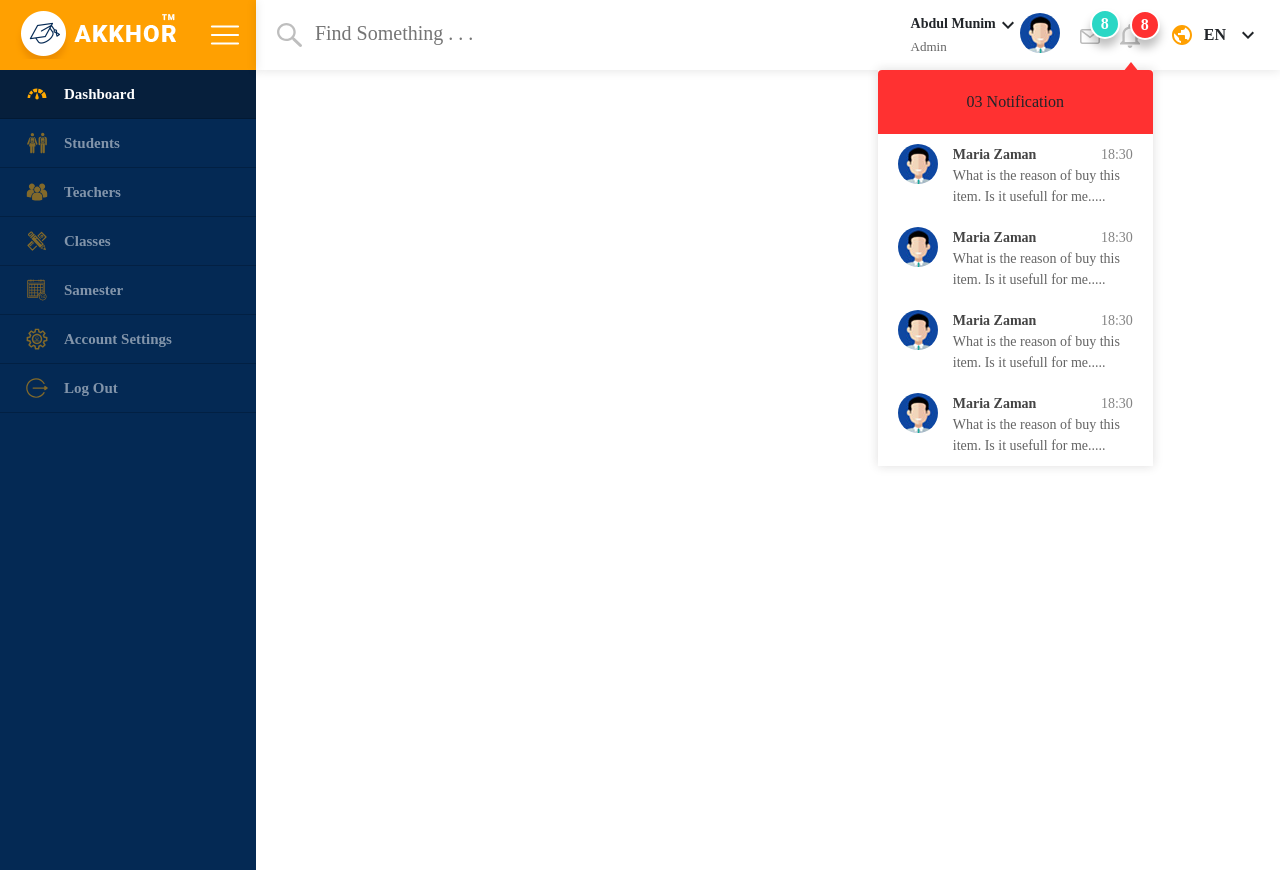
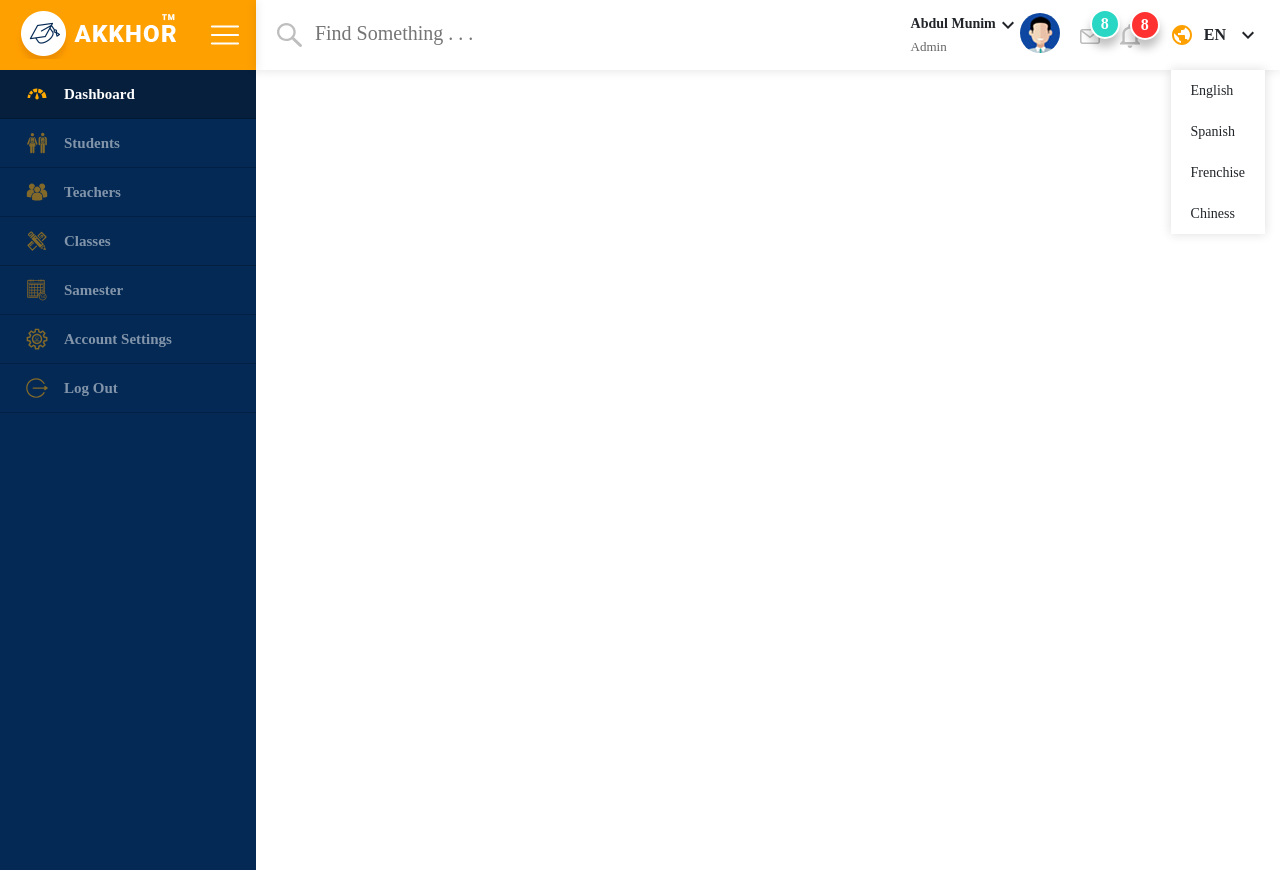
Before and after one commit to AbdulMunim343/unisystem, a React (Create React App) app: page / in a window 1280 px wide. Built offline with nearby package versions, Linux system fonts and the light colour scheme; a web font is replaced by a local one.

Commit message:
languge menu

```diff
--- a/src/common/topbar/Topbar.js
+++ b/src/common/topbar/Topbar.js
@@ -8,13 +8,15 @@ import PersonOutlineOutlinedIcon from '@material-ui/icons/PersonOutlineOutlined'
 import ListAltOutlinedIcon from '@material-ui/icons/ListAltOutlined';
 import MessageOutlinedIcon from '@material-ui/icons/MessageOutlined';
 import ExitToAppOutlinedIcon from '@material-ui/icons/ExitToAppOutlined';
+import SettingsOutlinedIcon from '@material-ui/icons/SettingsOutlined';
+import CheckOutlinedIcon from '@material-ui/icons/CheckOutlined';
 
 //==import images for topbar==//
 import Search from '../../assets/img/dashboard/search.svg';
 import Admin from '../../assets/img/dashboard/admin.jpg';
 import Envelop from '../../assets/img/dashboard/envelop.svg';
 import Notification from '../../assets/img/dashboard/notification.svg';
-import SettingsOutlinedIcon from '@material-ui/icons/SettingsOutlined';
+
 
 
 const Wrapper = () =>{
@@ -45,18 +47,38 @@ const Wrapper = () =>{
 
 
 
+const Noti_wrapper = () =>{
+   return(
+      <div className="media_noti">
+      <div className="item_noti">
+        <CheckOutlinedIcon/>
+      </div>
+
+      <div className="noti_text">
+         <div className="post_title">Complete Today Task</div>
+         <span>1 Mins ago</span>
+      </div>
+ </div>
+   )
+}
+
+
+
+
+
+
 const Topbar = () =>{
     return(
       <div className="main">
       <div className="topBar">
-      <img src={Search} className="search"/>
-      <input type="text" placeholder="Find Something . . ."/>
+          <img src={Search} className="search" />
+          <input type="text" placeholder="Find Something . . ." />
       </div>
       <div className="right_Side">
           <div className="name_Pash">
               <p className="naMe">
                   Abdul Munim
-            <KeyboardArrowDownIcon className="chevron_bottom"/>
+                  <KeyboardArrowDownIcon className="chevron_bottom" />
               </p>
               <p className="pash">
                   Admin
@@ -71,43 +93,40 @@ const Topbar = () =>{
 
                   <ul className="list">
                       <li>
-                     <PersonOutlineOutlinedIcon className="list_icn"/>
+                          <PersonOutlineOutlinedIcon className="list_icn" />
                           My Profile
                       </li>
 
                       <li>
-                     <ListAltOutlinedIcon className="list_icn"/>
+                          <ListAltOutlinedIcon className="list_icn" />
                           Task
                       </li>
 
                       <li>
-                     <MessageOutlinedIcon className="list_icn"/>
+                          <MessageOutlinedIcon className="list_icn" />
                           Messege
                       </li>
 
                       <li>
-                     <SettingsOutlinedIcon className="list_icn"/>
+                          <SettingsOutlinedIcon className="list_icn" />
                           Account Setting
                       </li>
 
                       <li>
-                     <ExitToAppOutlinedIcon  className="list_icn"/>
+                          <ExitToAppOutlinedIcon className="list_icn" />
                           Log Out
                       </li>
                   </ul>
-
               </div>
 
               {/* Admin Drop Down End */}
-
           </div>
           <div className="user_img">
-         <img src={Admin}/>
+              <img src={Admin} />
           </div>
           <div className="notifications">
-
               <div className="envelop">
-            <img src={Envelop} className="enve"/>
+                  <img src={Envelop} className="enve" />
                   <span className="Number_genrater">8</span>
 
                   {/* Messege drop Down Start */}
@@ -117,23 +136,17 @@ const Topbar = () =>{
                           05 Messege
                       </div>
 
-
-            <Wrapper/>
-            <Wrapper/>
-            <Wrapper/>
-            <Wrapper/>
-
+                      <Wrapper />
+                      <Wrapper />
+                      <Wrapper />
+                      <Wrapper />
                   </div>
                   {/* Messege drop Down end */}
-
               </div>
 
               <div className="bell">
                   <img src={Notification} className="bell_noti" />
                   <span className="Number_genrater">8</span>
-
-
-
 
                   {/* Messege drop Down Start */}
 
@@ -142,42 +155,32 @@ const Topbar = () =>{
                           03 Notification
                       </div>
 
-
-            <Wrapper/>
-            <Wrapper/>
-            <Wrapper/>
-            <Wrapper/>
-
+                      <div class="noti_wrapper">
+                          <Noti_wrapper />
+                          <Noti_wrapper />
+                          <Noti_wrapper />
+                      </div>
                   </div>
                   {/* Messege drop Down end */}
-
-
-
-
-
-
-
-
-
-
-
-
-
-
-
-
               </div>
-
           </div>
 
           <div className="languages">
-            <PublicIcon className="icn"/>
+              <PublicIcon className="icn" />
               <span>EN</span>
               <KeyboardArrowDownIcon className="chevron_bottom"/>
-    </div>
+
+            <ul className="language_drop">
+               <li>English</li>
+               <li>Spanish</li>
+               <li>Frenchise</li>
+               <li>Chiness</li>
+            </ul>
 
           </div>
       </div>
+  </div>
+
     )
 }
 
--- a/src/common/topbar/Topbar.scss
+++ b/src/common/topbar/Topbar.scss
@@ -240,6 +240,7 @@
   position: absolute;
   background: white;
   box-shadow: 0px 0px 10px 0px rgba(33, 30, 30, 0.15);
+  display: none;
 
   .messege_status {
     text-align: center;
@@ -249,40 +250,42 @@
     position: relative;
   }
 
-  .contant_area {
-    padding: 10px 20px;
+  .noti_wrapper {
+    padding: 0px 25px;
+    display: flex;
+    flex-direction: column;
+    align-items: center;
   }
 
-  .messege_wrapper {
-    display: flex;
+  .media_noti {
+    border-bottom: 1px solid #eaeaea;
+    margin-top: 20px;
+    padding-bottom: 14px;
+    display: inline-flex;
+    justify-content: center;
+  }
 
-    .text_wrapper {
-      display: flex;
-      flex: 1;
-      flex-direction: column;
-      margin-left: 15px;
-      .nt_container {
-        display: flex;
-        justify-content: space-between;
-        flex: 1;
+  .item_noti {
+    height: 30px;
+    width: 30px;
+    border-radius: 50%;
+    line-height: 31px;
+    text-align: center;
+    background-color: $sky_blue;
+  }
 
-        .item_name {
-          font-size: 14px;
-          font-weight: 600;
-          color: #444444;
-        }
+  .noti_text {
+    margin-left: 15px;
 
-        .item_time {
-          font-size: 14px;
-          color: #848484;
-        }
-      }
+    span {
+      font: 12px;
+    }
+  }
 
-      p {
-        font-size: 14px;
-        color: #646464;
-      }
-    }
+  .post_title {
+    font-size: 14px;
+    font-weight: 500;
+    color: #444444;
   }
 
   &::after {
@@ -297,3 +300,25 @@
     right: 14px;
   }
 }
+
+.language_drop {
+  position: absolute;
+  top: 70px;
+  right: 15px;
+  box-shadow: 0px 0px 10px 0px rgba(33, 30, 30, 0.15);
+  background-color: white;
+  font-size: 14px;
+
+  font-size: 14px;
+  li {
+    padding: 10px 20px;
+  }
+}
+
+#navigation-dropdown {
+  transition: 3s ease-out;
+}
+.hide {
+  opacity: 0;
+  height: 0 !important;
+}
```
Lines whose indentation alone changed are shown as unchanged.
